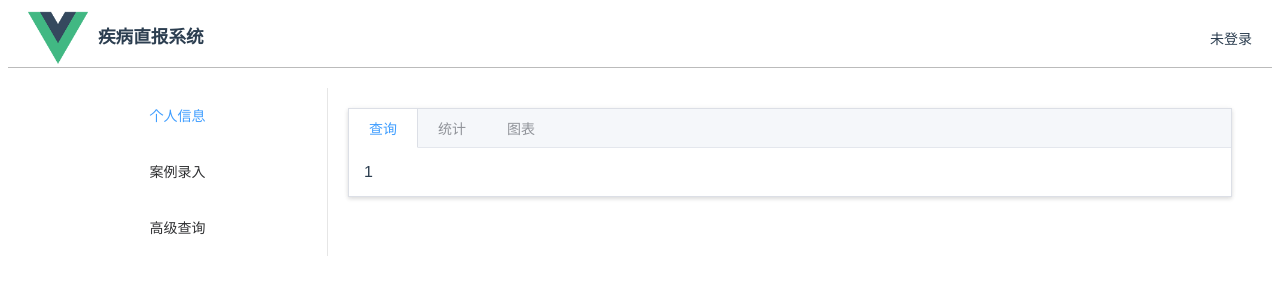
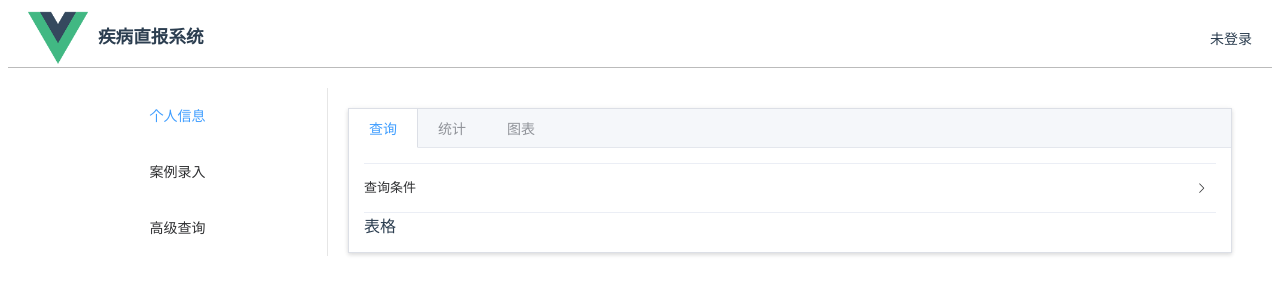
Before and after one commit to gbldyx/disease-reporting-system-frontend, a Vue app: page /#/mainpage/advance in a window 1280 px wide. Shown: the top 300 px of the page. Built offline with nearby package versions, Linux system fonts and the light colour scheme.

Commit message:
Add query and visualization component

```diff
--- a/src/components/Advance.vue
+++ b/src/components/Advance.vue
@@ -1,14 +1,24 @@
 <template>
     <el-tabs type="border-card">
-      <el-tab-pane label="查询">1</el-tab-pane>
+      <el-tab-pane label="查询">
+        <query></query>
+      </el-tab-pane>
       <el-tab-pane label="统计">2</el-tab-pane>
-      <el-tab-pane label="图表">3</el-tab-pane>
+      <el-tab-pane label="图表">
+        <visualization></visualization>
+      </el-tab-pane>
     </el-tabs>
 </template>
 
 <script>
+import visualization from './Visualization'
+import query from './Query'
 export default {
-  name: 'Advance'
+  name: 'Advance',
+  components: {
+    visualization,
+    query
+  }
 }
 </script>
 
--- /dev/null
+++ b/src/components/Query.vue
@@ -0,0 +1,29 @@
+<template>
+    <el-row>
+      <el-row>
+          <el-collapse>
+              <el-collapse-item title="查询条件">
+                  <div>条件1</div>
+              </el-collapse-item>
+          </el-collapse>
+      </el-row>
+      <el-row>
+          <div>表格</div>
+      </el-row>
+    </el-row>
+</template>
+
+<script>
+export default {
+  name: 'query',
+  data () {
+    return {
+      id: 1
+    }
+  }
+}
+</script>
+
+<style scoped>
+
+</style>
--- /dev/null
+++ b/src/components/Visualization.vue
@@ -0,0 +1,21 @@
+<template>
+  <el-row>
+      <img :src="imgsrc"/>
+  </el-row>
+</template>
+
+<script>
+import logo from '../assets/logo.png'
+export default {
+  name: 'visualization',
+  data () {
+    return {
+      imgsrc: logo
+    }
+  }
+}
+</script>
+
+<style scoped>
+
+</style>
```
